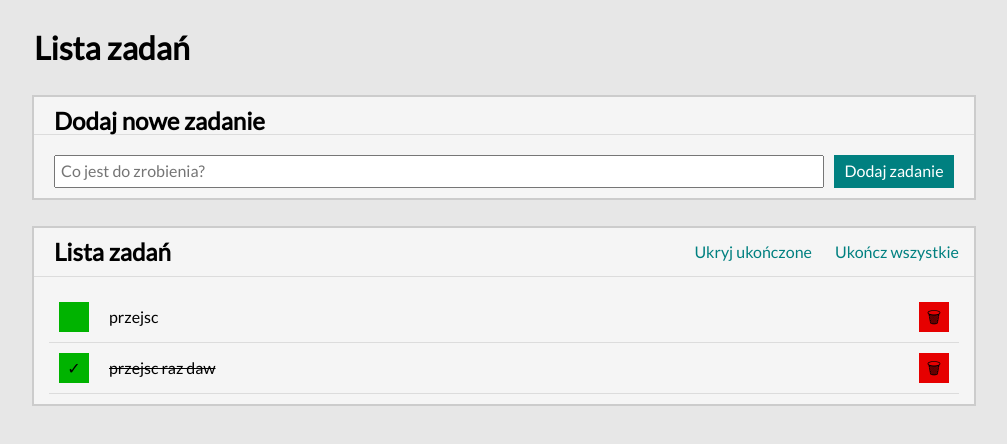
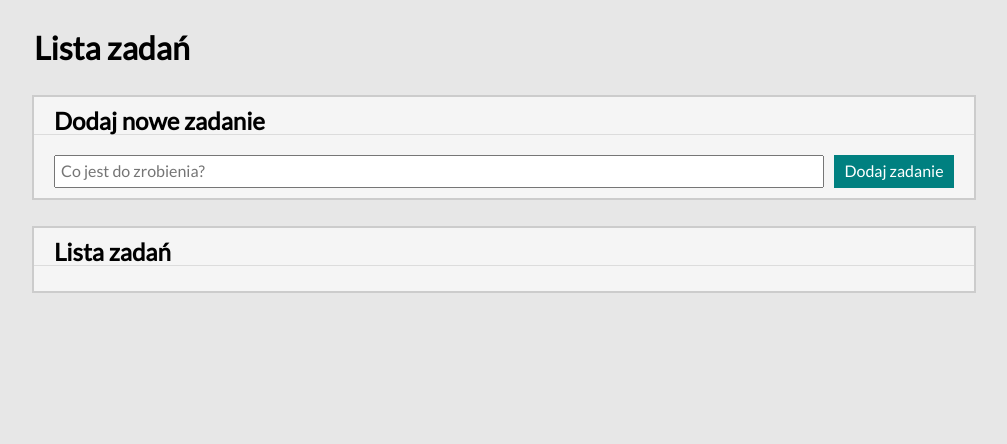
Before and after one commit to virusse7/todos-list-react, a React (Create React App) app: page / in a window 1280 px wide. Shown: the top 444 px of the page, without its empty margins (136-1143 px from the left). Built offline with nearby package versions, Linux system fonts and the light colour scheme.

Commit message:
deleted started tasks

```diff
--- a/src/App.js
+++ b/src/App.js
@@ -8,12 +8,7 @@ import { useState } from "react";
 
 function App() {
   const [hideDone, setHideDone] = useState(false);
-  const [tasks, setTasks] = useState(
-    [
-      { id: 1, content: "przejsc" },
-      { id: 2, content: "przejsc raz daw", done: true },
-    ]
-  );
+  const [tasks, setTasks] = useState([]);
 
   const toggleHideDone = () => {
     setHideDone(hideDone => !hideDone);
```
